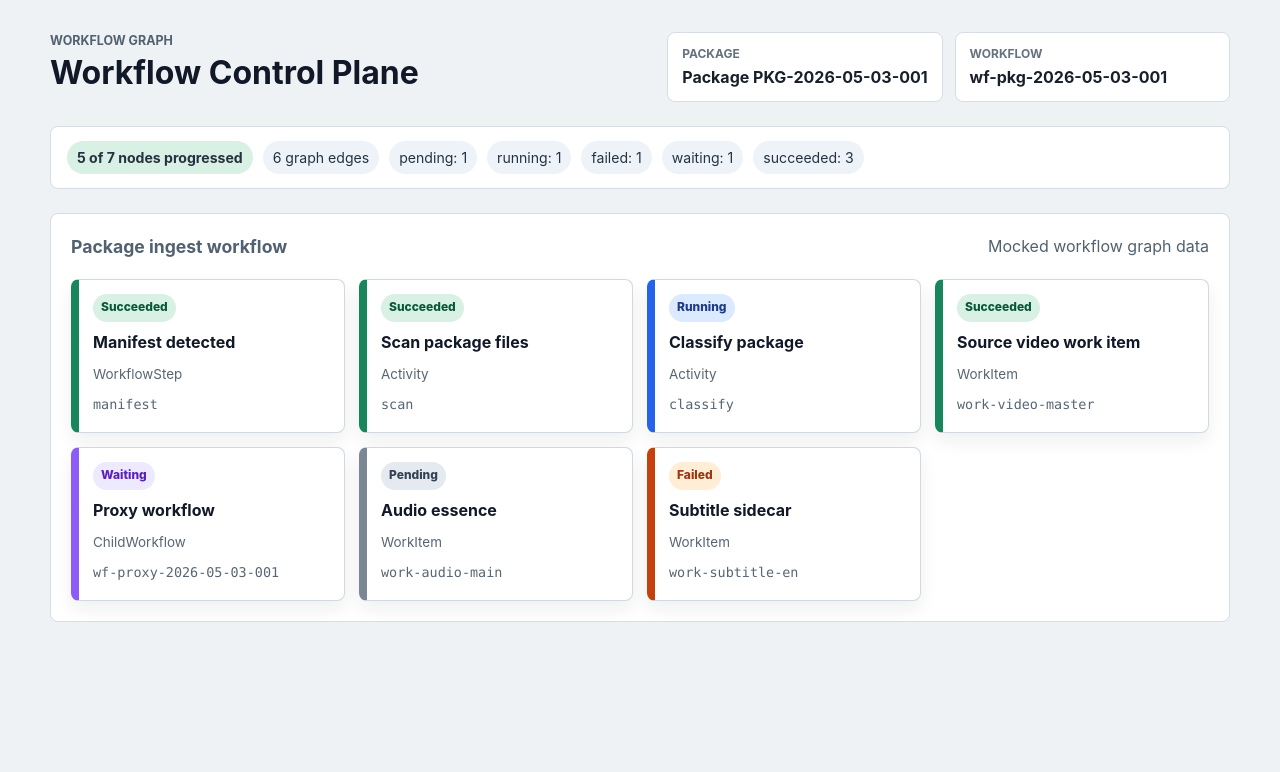
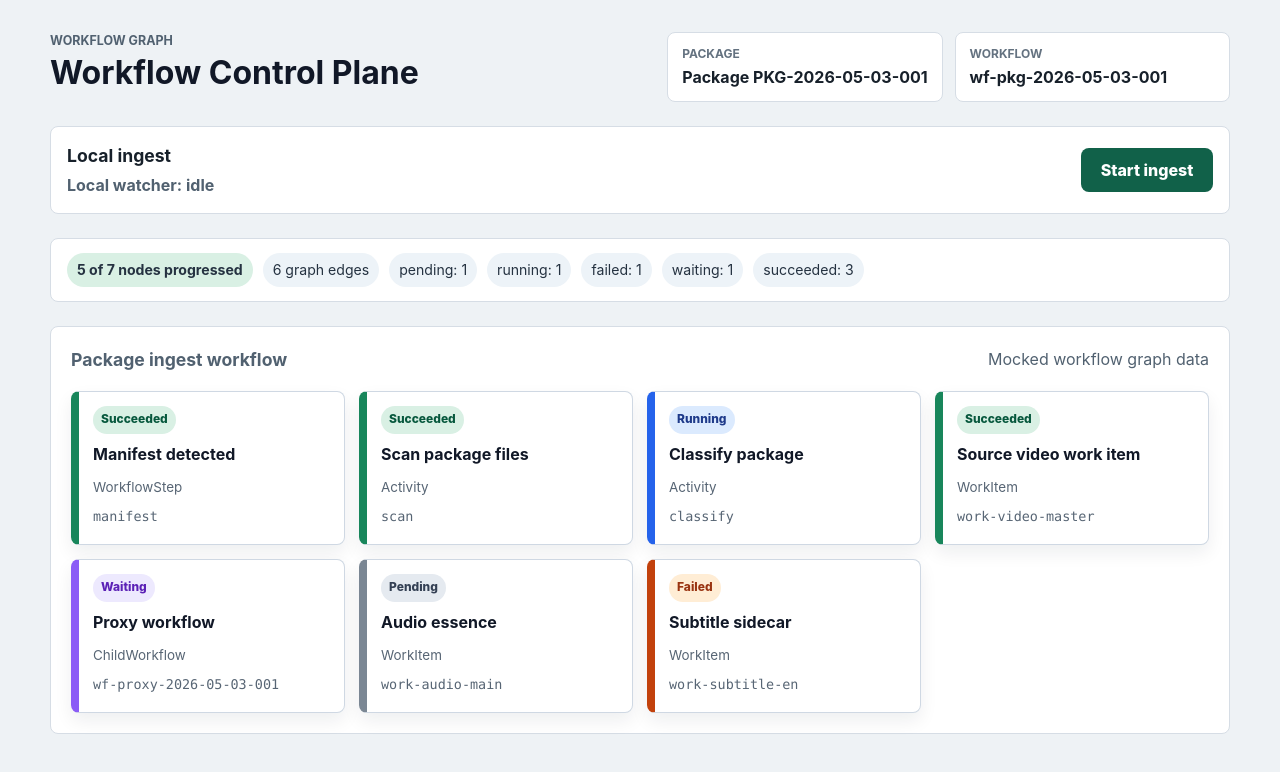
Before and after one commit to ankit-singhal87/media-asset-ingest, a React (Vite) app in the folder web/ingest-control-plane/: page / in a window 1280 px wide. Shown: the top 772 px of the page. Built offline with nearby package versions, Linux system fonts and the light colour scheme.

Commit message:
USER-STORY-12: Add local ingest start UI
Refs #22

```diff
--- a/web/ingest-control-plane/src/App.tsx
+++ b/web/ingest-control-plane/src/App.tsx
@@ -1,4 +1,8 @@
+import { useState } from "react";
+
 import { mockedWorkflowGraph, summarizeStatuses, type WorkflowNode } from "./workflowGraph";
+
+type LocalWatcherStatus = "idle" | "starting" | "watching" | "error";
 
 const progressedStatuses = new Set<WorkflowNode["status"]>([
   "Running",
@@ -36,10 +40,28 @@ function NodeCard({ node }: { node: WorkflowNode }) {
 
 export function App() {
   const graph = mockedWorkflowGraph;
+  const [localWatcherStatus, setLocalWatcherStatus] =
+    useState<LocalWatcherStatus>("idle");
   const statusSummary = summarizeStatuses(graph.nodes);
   const progressedNodeCount = graph.nodes.filter((node) =>
     progressedStatuses.has(node.status)
   ).length;
+
+  async function startLocalIngest() {
+    setLocalWatcherStatus("starting");
+
+    try {
+      const response = await fetch("/api/ingest/start", { method: "POST" });
+
+      if (!response.ok) {
+        throw new Error(`Ingest start failed with ${response.status}`);
+      }
+
+      setLocalWatcherStatus("watching");
+    } catch {
+      setLocalWatcherStatus("error");
+    }
+  }
 
   return (
     <main className="control-plane-shell">
@@ -59,6 +81,21 @@ export function App() {
           </div>
         </dl>
       </header>
+
+      <section className="local-ingest-panel" aria-label="local ingest watcher">
+        <div>
+          <h2>Local ingest</h2>
+          <p>Local watcher: {localWatcherStatus}</p>
+        </div>
+        <button
+          type="button"
+          className="start-ingest-button"
+          disabled={localWatcherStatus === "starting"}
+          onClick={startLocalIngest}
+        >
+          Start ingest
+        </button>
+      </section>
 
       <section className="summary-band" aria-label="workflow progress summary">
         <strong>
--- a/web/ingest-control-plane/src/styles.css
+++ b/web/ingest-control-plane/src/styles.css
@@ -70,6 +70,7 @@ h2 {
 }
 
 .workflow-metadata div,
+.local-ingest-panel,
 .summary-band,
 .graph-section {
   border: 1px solid #d6dde5;
@@ -91,6 +92,48 @@ h2 {
 .workflow-metadata dd {
   margin: 2px 0 0;
   font-weight: 700;
+}
+
+.local-ingest-panel {
+  display: flex;
+  align-items: center;
+  justify-content: space-between;
+  gap: 18px;
+  margin: 0 auto 24px;
+  max-width: 1180px;
+  padding: 16px;
+}
+
+.local-ingest-panel p {
+  margin: 4px 0 0;
+  color: #516170;
+  font-weight: 700;
+}
+
+.start-ingest-button {
+  min-width: 132px;
+  border: 0;
+  border-radius: 8px;
+  background: #116149;
+  color: #ffffff;
+  cursor: pointer;
+  padding: 10px 14px;
+  font: inherit;
+  font-weight: 800;
+}
+
+.start-ingest-button:hover:not(:disabled) {
+  background: #0b4d39;
+}
+
+.start-ingest-button:focus-visible {
+  outline: 3px solid #93c5fd;
+  outline-offset: 2px;
+}
+
+.start-ingest-button:disabled {
+  cursor: wait;
+  opacity: 0.65;
 }
 
 .summary-band {
@@ -231,6 +274,11 @@ h2 {
     padding: 18px;
   }
 
+  .local-ingest-panel {
+    align-items: stretch;
+    flex-direction: column;
+  }
+
   .workflow-metadata,
   .workflow-graph {
     grid-template-columns: 1fr;
```
Also changed, not shown: 1 other file (tests, documents, lock files or other folders).
